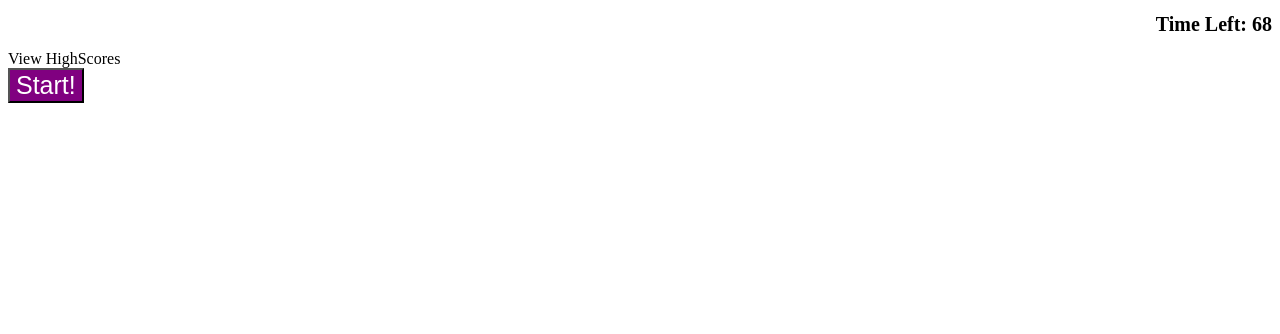
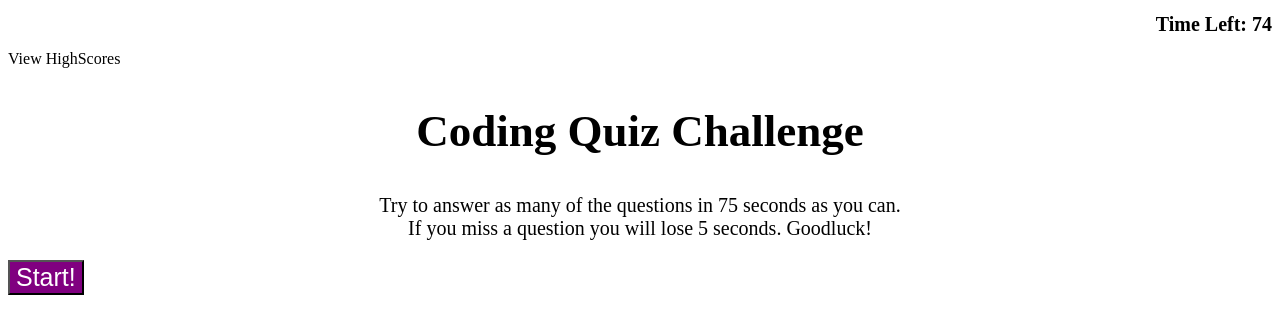
Before and after one commit to patrickodea/JavaScript-Quiz, a plain HTML site: page index.html in a window 1280 px wide. Both pictures are taken after a click on the button "Start!". Drawn offline with Linux system fonts and the light colour scheme.

Commit message:
Starting Questions Function

```diff
--- a/assets/script.js
+++ b/assets/script.js
@@ -1,11 +1,11 @@
-var startQuiz = document.querySelector("#button")
+var buttonClick = document.querySelector("#button");
 var timer = document.querySelector(".timer");
-var secondsLeft = 75;
+var quiz = document.querySelector("#quiz");
+var secondsLeft = 76;
 
-    function setTime(){
-
+    function setTime(event){
+        event.preventDefault(setTime);
     var timeEnd = setInterval(function() {
-
         secondsLeft--;
         timer.textContent = "Time Left: " + secondsLeft;
 
@@ -16,13 +16,22 @@ var secondsLeft = 75;
     }, 1000);
  }
 
+    function quizQuestions(){
+        var quizQuestions = document.getElementById("#quiz")
+ }
+
+
+
+
+
+ buttonClick.addEventListener("click", setTime);
+ buttonClick.addEventListener("click", quizQuestions);
 
 
 
 function sendMessage(){
     timer.textContent = " ";
-    var timeUp = document.createElement ("h1");
+    var timeEnd = document.createElement ("h1");
     h1.setAttribute("Times Up!");
 
 }
-setTime();
--- a/index.html
+++ b/index.html
@@ -14,12 +14,23 @@
   <h1 class="timer"></h1>
   <a id="highScores">View HighScores</a>
 </header>
-<!--
+<section>
   <h2>Coding Quiz Challenge</h2>
     <p>Try to answer as many of the questions in 75 seconds as you can.<br>
     If you miss a question you will lose 5 seconds. Goodluck!
-    </p>-->
+    </p>
   <button id="button">Start!</button>
+</section>
+
+<section class = "quiz">
+
+
+
+</section>
+
+
+
+
 
 
   <script src= "assets/script.js"></script>
```
